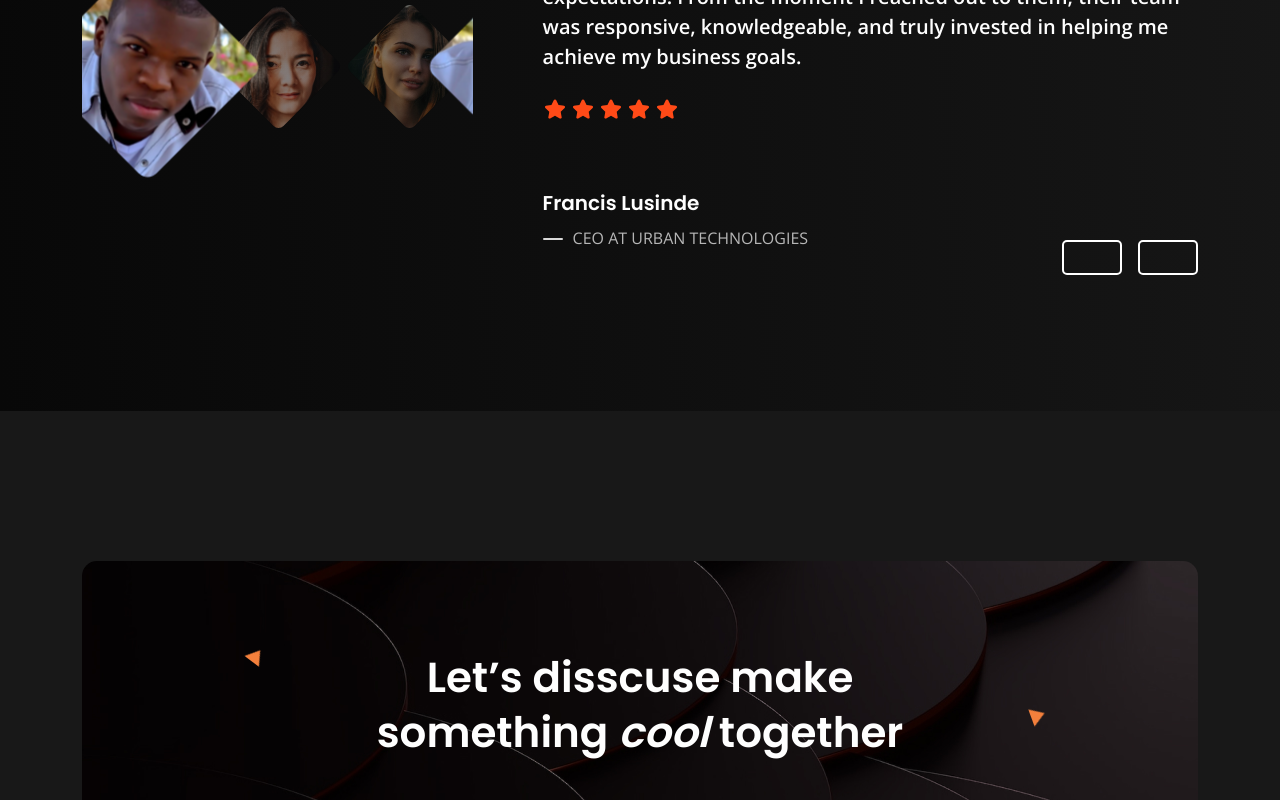
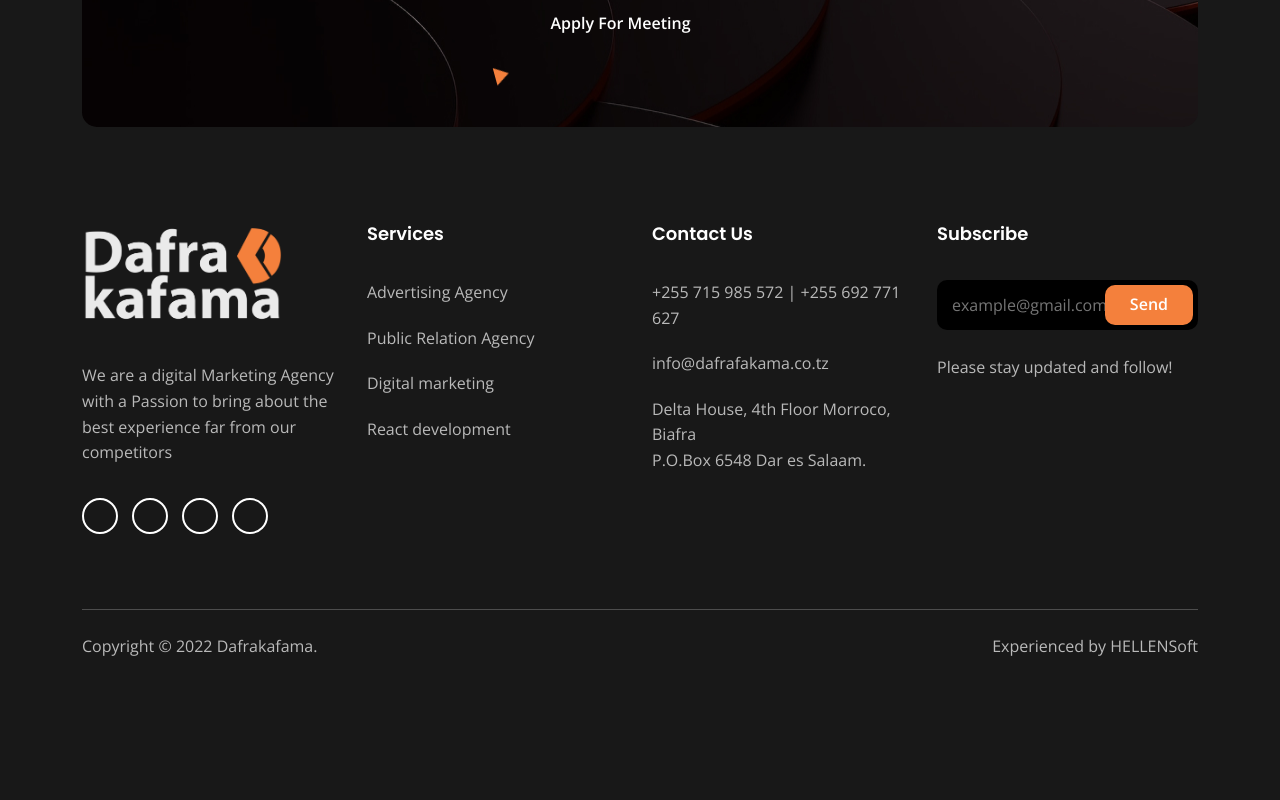
Before and after one commit to foxfr-bit/daframa, a React (Create React App) app: page /service in a window 1280 px wide. Shown: the part 2614-3414 px from the top of the page. After the commit the page ends 3297 px from the top, so only its background shows below. Built offline with nearby package versions, Linux system fonts and the light colour scheme; some icons are missing.

Commit message:
changed home c=page content and services

```diff
--- a/src/components/Pages/Home.jsx
+++ b/src/components/Pages/Home.jsx
@@ -29,6 +29,7 @@ export default function Home() {
       links: "/",
     },
   ];
+
 
   // FunFact Data
   const funfaceData = [
--- a/src/components/Pages/ServicesPage.jsx
+++ b/src/components/Pages/ServicesPage.jsx
@@ -1,126 +1,127 @@
-import React, { useEffect } from 'react'
-import { pageTitle } from '../../helper'
-import Card from '../Card'
-import Cta from '../Cta'
-import PageHeading from '../PageHeading'
-import PricingTableList from '../PricingTable/PricingTableList'
-import Div from '../Div'
-import SectionHeading from '../SectionHeading'
-import TestimonialSlider from '../Slider/TestimonialSlider'
-import Spacing from '../Spacing'
+import React, { useEffect } from "react";
+import { pageTitle } from "../../helper";
+import Card from "../Card";
+import Cta from "../Cta";
+import PageHeading from "../PageHeading";
+import PricingTableList from "../PricingTable/PricingTableList";
+import Div from "../Div";
+import SectionHeading from "../SectionHeading";
+// import TestimonialSlider from "../Slider/TestimonialSlider";
+import Spacing from "../Spacing";
 
 export default function ServicesPage() {
-  pageTitle('Service');
+  pageTitle("Service");
   useEffect(() => {
-    window.scrollTo(0, 0)
-  }, [])
+    window.scrollTo(0, 0);
+  }, []);
   return (
     <>
       <PageHeading
-        title='Services'
-        bgSrc='images/service_hero_bg.jpeg'
-        pageLinkText='Services'
+        title="Services"
+        bgSrc="images/service_hero_bg.jpeg"
+        pageLinkText="Services"
       />
-      <Spacing lg='150' md='80'/>
-      <Div className='cs-shape_wrap_4'>
+      <Spacing lg="150" md="80" />
+      <Div className="cs-shape_wrap_4">
         <Div className="cs-shape_4"></Div>
         <Div className="cs-shape_4"></Div>
         <Div className="container">
           <Div className="row">
             <Div className="col-xl-4">
               <SectionHeading
-                title='Services we can help you with'
-                subtitle='What Can We Do'
+                title="Services we can help you with"
+                subtitle="What Can We Do"
               />
-              <Spacing lg='90' md='45'/>
+              <Spacing lg="90" md="45" />
             </Div>
-            <Div className='col-xl-8'>
-              <Div className='row'>
-                <Div className='col-lg-3 col-sm-6 cs-hidden_mobile'></Div>
-                <Div className='col-lg-3 col-sm-6'>
+            <Div className="col-xl-8">
+              <Div className="row">
+                <Div className="col-lg-3 col-sm-6 cs-hidden_mobile"></Div>
+                <Div className="col-lg-3 col-sm-6">
                   <Card
-                    title='UI/UX design'
-                    link='/service/ui-ux-design'
-                    src='/images/service_1.jpeg'
-                    alt='Service'
+                    title="UI/UX design"
+                    link="/service/ui-ux-design"
+                    src="/images/service_1.jpeg"
+                    alt="Service"
                   />
-                  <Spacing lg='0' md='30'/>
+                  <Spacing lg="0" md="30" />
                 </Div>
-                <Div className='col-lg-3 col-sm-6 cs-hidden_mobile'></Div>
-                <Div className='col-lg-3 col-sm-6'>
+                <Div className="col-lg-3 col-sm-6 cs-hidden_mobile"></Div>
+                <Div className="col-lg-3 col-sm-6">
                   <Card
-                    title='React.js Development'
-                    link='/service/reactjs-development'
-                    src='/images/service_2.jpeg'
-                    alt='Service'
+                    title="React.js Development"
+                    link="/service/reactjs-development"
+                    src="/images/service_2.jpeg"
+                    alt="Service"
                   />
-                  <Spacing lg='0' md='30'/>
+                  <Spacing lg="0" md="30" />
                 </Div>
-                <Div className='col-lg-3 col-sm-6'>
+
+                <Div className="col-lg-3 col-sm-6">
                   <Card
-                    title='Digital Marketing'
-                    link='/service/digital-marketing'
-                    src='/images/service_3.jpeg'
-                    alt='Service'
+                    title="Digital Marketing"
+                    link="/service/digital-marketing"
+                    src="/images/service_3.jpeg"
+                    alt="Service"
                   />
-                  <Spacing lg='0' md='30'/>
+                  <Spacing lg="0" md="30" />
                 </Div>
-                <Div className='col-lg-3 col-sm-6 cs-hidden_mobile'></Div>
-                <Div className='col-lg-3 col-sm-6'>
+                <Div className="col-lg-3 col-sm-6 cs-hidden_mobile"></Div>
+                <Div className="col-lg-3 col-sm-6">
                   <Card
-                    title='Technology'
-                    link='/service/technology'
-                    src='/images/service_4.jpeg'
-                    alt='Service'
+                    title="Technology"
+                    link="/service/technology"
+                    src="/images/service_4.jpeg"
+                    alt="Service"
                   />
-                  <Spacing lg='0' md='30'/>
+                  <Spacing lg="0" md="30" />
                 </Div>
-                <Div className='col-lg-3 col-sm-6 cs-hidden_mobile'></Div>
-                <Div className='col-lg-3 col-sm-6 cs-hidden_mobile'></Div>
-                <Div className='col-lg-3 col-sm-6'>
+                <Div className="col-lg-3 col-sm-6 cs-hidden_mobile"></Div>
+                <Div className="col-lg-3 col-sm-6 cs-hidden_mobile"></Div>
+                <Div className="col-lg-3 col-sm-6">
                   <Card
-                    title='Consultancy'
-                    link='/service/consultancy'
-                    src='/images/service_5.jpeg'
-                    alt='Service'
+                    title="Consultancy"
+                    link="/service/consultancy"
+                    src="/images/service_5.jpeg"
+                    alt="Service"
                   />
-                  <Spacing lg='0' md='30'/>
+                  <Spacing lg="0" md="30" />
                 </Div>
-                <Div className='col-lg-3 col-sm-6 cs-hidden_mobile'></Div>
-                <Div className='col-lg-3 col-sm-6'>
+                <Div className="col-lg-3 col-sm-6 cs-hidden_mobile"></Div>
+                <Div className="col-lg-3 col-sm-6">
                   <Card
-                    title='Creative Design'
-                    link='/service/creative-design'
-                    src='/images/service_6.jpeg'
-                    alt='Service'
+                    title="Creative Design"
+                    link="/service/creative-design"
+                    src="/images/service_6.jpeg"
+                    alt="Service"
                   />
-                  <Spacing lg='0' md='30'/>
+                  <Spacing lg="0" md="30" />
                 </Div>
               </Div>
             </Div>
           </Div>
         </Div>
       </Div>
-      <Spacing lg='150' md='80'/>
+
+      <Spacing lg="150" md="80" />
       <Div className="container">
         <SectionHeading
-          title='Providing best <br/>pricing for client'
-          subtitle='Pricing & Packaging'
+          title="Providing best <br/>pricing for client"
+          subtitle="Pricing & Packaging"
         />
-        <Spacing lg='85' md='40'/>
-        <PricingTableList/>
+        <Spacing lg="85" md="40" />
+        <PricingTableList />
       </Div>
-      <Spacing lg='125' md='55'/>
-      <TestimonialSlider/>
-      <Spacing lg='150' md='80'/>
+      <Spacing lg="125" md="55" />
+
       <Div className="container">
         <Cta
-          title='Let’s disscuse make <br />something <i>cool</i> together'
-          btnText='Apply For Meeting'
-          btnLink='/contact'
-          bgSrc='/images/cta_bg_4.jpeg'
+          title="Let’s disscuse make <br />something <i>cool</i> together"
+          btnText="Apply For Meeting"
+          btnLink="/contact"
+          bgSrc="/images/cta_bg_4.jpeg"
         />
       </Div>
     </>
-  )
+  );
 }
--- a/src/components/ServiceList/index.jsx
+++ b/src/components/ServiceList/index.jsx
@@ -22,7 +22,7 @@ export default function ServiceList() {
     {
       title: "Website Designing",
       subtitle:
-        "Our team specializes in creating digital marketing campaigns that are effective and measurable. We utilize various channels such as social media, search engine optimization, pay-per-click advertising, and email marketing to ensure that your message is seen by the right people.",
+        "Our team understand that designing Websites requires a combination of technical and creative skills to create a website that meets the client's objectives while also providing an excellent user experience.",
       imgUrl: "/images/design.jpeg",
       href: "/service/service-details",
     },
```
Also changed, not shown: src/components/Header/index.jsx (+0 -126 lines), src/components/Pages/ShowcasePortfolioHome.jsx (+22 -22 lines), 1 other file (tests, documents, lock files or other folders).
